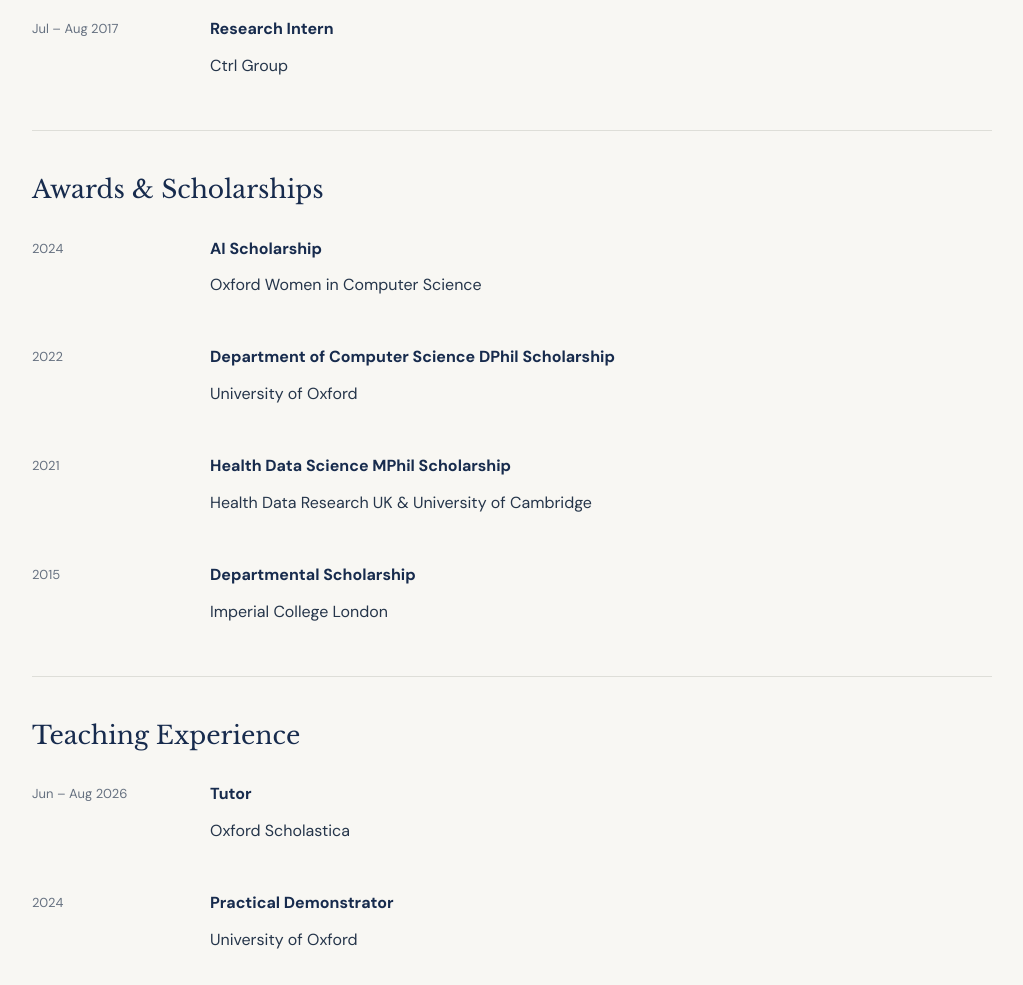
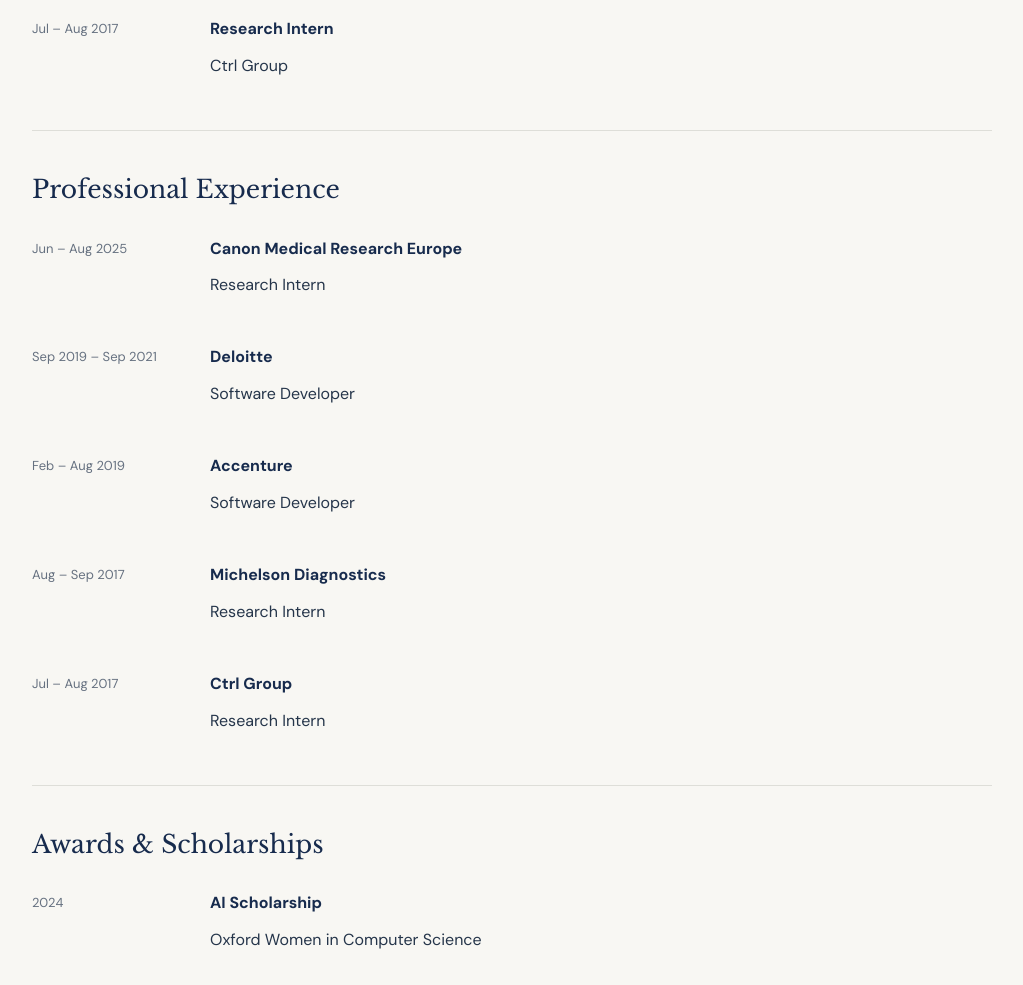
Before and after one commit to hodakalabizadeh/hodakalabizadeh.github.io, a plain HTML site: page cv.html in a window 1280 px wide. Shown: the part 1345-2330 px from the top of the page, without its empty margins (128-1151 px from the left). Drawn offline with nearby package versions, Linux system fonts and the light colour scheme.

Commit message:
Update cv.html

```diff
--- a/cv.html
+++ b/cv.html
@@ -56,7 +56,10 @@
     </section>
 
 
-    <!-- EDUCATION -->
+
+<!-- ======================================
+     EDUCATION
+     ====================================== -->
 
       <section class="cv-group" id="education">
 
@@ -65,30 +68,29 @@
         <div class="cv-entry">
           <div class="date">2022 – Present</div>
           <div>
-          <strong>DPhil in Computer Science</strong>
-          <p>University of Oxford</p>
+            <strong>University of Oxford</strong>
+            <p>DPhil in Computer Science</p>
           </div>
         </div>
 
         <div class="cv-entry">
           <div class="date">2021 – 2022</div>
           <div>
-          <strong>MPhil in Health Data Science</strong>
-          <p>University of Cambridge</p>
+            <strong>University of Cambridge</strong>
+            <p>MPhil in Health Data Science</p>
           </div>
         </div>
 
         <div class="cv-entry">
           <div class="date">2014 – 2018</div>
           <div>
-          <strong>
-            MEng in Biomedical Engineering
-          </strong>
-          <p>Imperial College London</p>
+            <strong>Imperial College London</strong>
+            <p>MEng in Biomedical Engineering (First Class)</p>
           </div>
         </div>
 
       </section>
+
 
     <!-- PROFESSIONAL EXPERIENCE -->
 
@@ -137,6 +139,58 @@
       </div>
 
     </section>
+
+
+    <!-- ======================================
+         PROFESSIONAL EXPERIENCE
+         ====================================== -->
+
+        <section class="cv-group" id="experience">
+
+          <h2>Professional Experience</h2>
+
+          <div class="cv-entry">
+            <div class="date">Jun – Aug 2025</div>
+            <div>
+              <strong>Canon Medical Research Europe</strong>
+              <p>Research Intern</p>
+            </div>
+          </div>
+
+          <div class="cv-entry">
+            <div class="date">Sep 2019 – Sep 2021</div>
+            <div>
+              <strong>Deloitte</strong>
+              <p>Software Developer</p>
+            </div>
+          </div>
+
+          <div class="cv-entry">
+            <div class="date">Feb – Aug 2019</div>
+            <div>
+              <strong>Accenture</strong>
+              <p>Software Developer</p>
+            </div>
+          </div>
+
+          <div class="cv-entry">
+            <div class="date">Aug – Sep 2017</div>
+            <div>
+              <strong>Michelson Diagnostics</strong>
+              <p>Research Intern</p>
+            </div>
+          </div>
+
+          <div class="cv-entry">
+            <div class="date">Jul – Aug 2017</div>
+            <div>
+              <strong>Ctrl Group</strong>
+              <p>Research Intern</p>
+            </div>
+          </div>
+
+        </section>
+
 
     <!-- AWARDS & SCHOLARSHIPS -->
 
```
Lines whose indentation alone changed are shown as unchanged.
